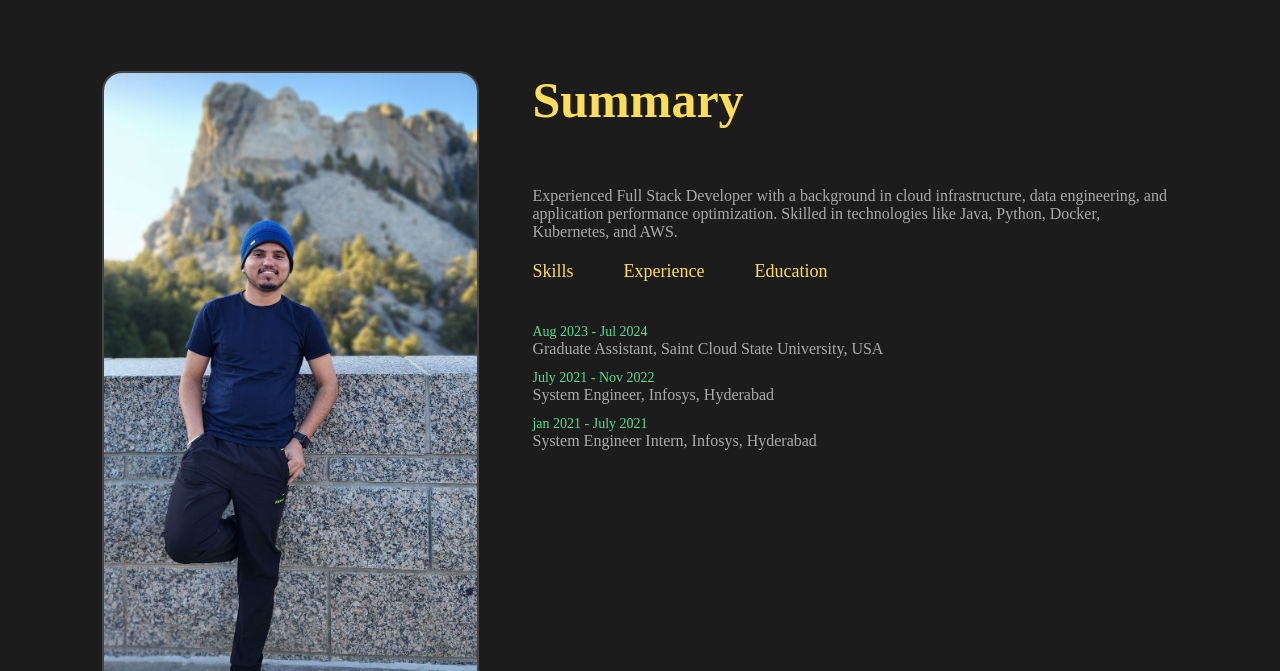
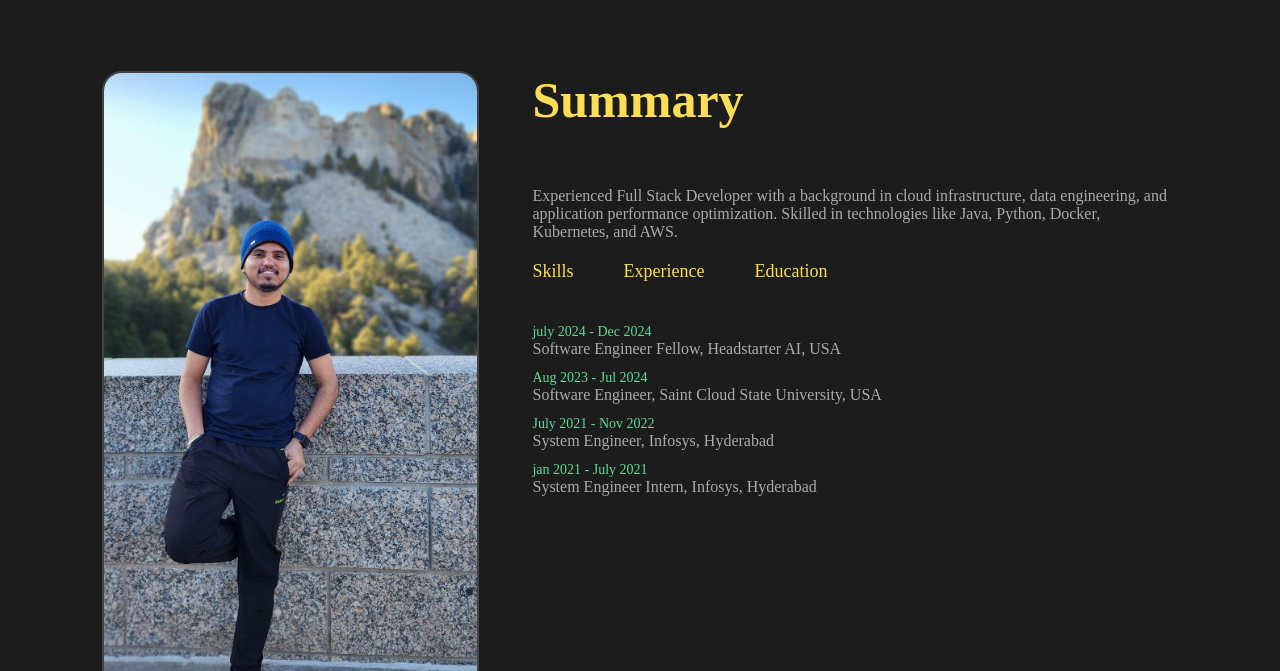
Before and after one commit to vislavathsrinath/portfolio, a plain HTML site: page index.html in a window 1280 px wide. Both pictures are taken after a click on the element "Experience". Shown: the part 822-1493 px from the top of the page. Drawn offline with Linux system fonts and the light colour scheme.

Commit message:
Update index.html

```diff
--- a/index.html
+++ b/index.html
@@ -58,7 +58,8 @@
 
                     <div class="tab-contents" id="experience">
                         <ul>
-                            <li><span>Aug 2023 - Jul 2024</span><br>Graduate Assistant, Saint Cloud State University, USA</li>
+                            <li><span>july 2024 - Dec 2024</span><br>Software Engineer Fellow, Headstarter AI, USA</li>
+                            <li><span>Aug 2023 - Jul 2024</span><br>Software Engineer, Saint Cloud State University, USA</li>
                             <li><span>July 2021 - Nov 2022</span><br>System Engineer, Infosys, Hyderabad</li>
                             <li><span>jan 2021 - July 2021</span><br>System Engineer Intern, Infosys, Hyderabad</li>
                         </ul>
```
